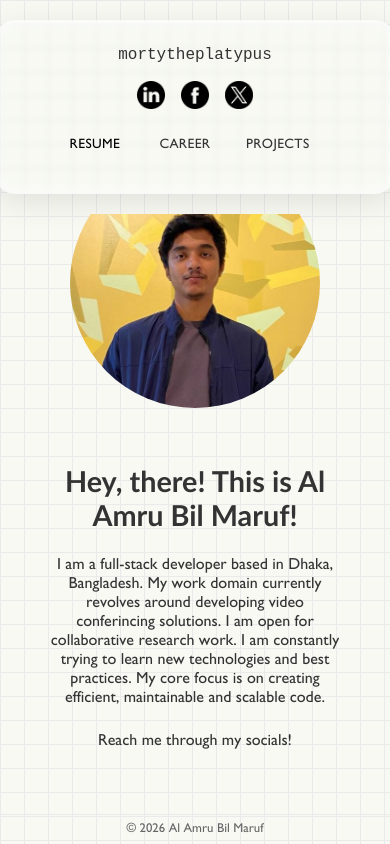
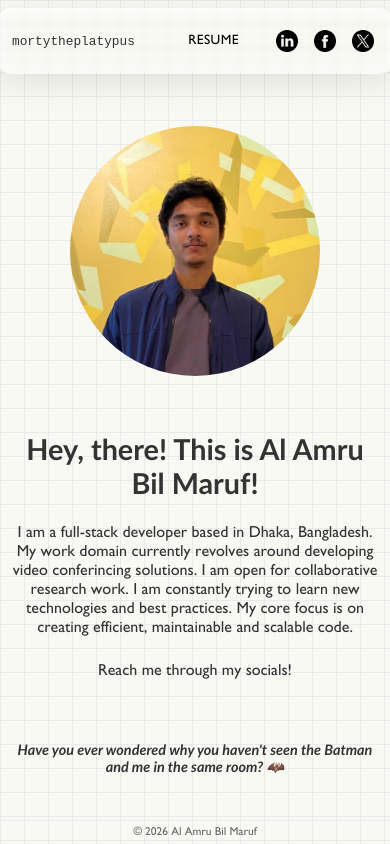
Before and after one commit to mortytheplatypus/mortytheplatypus.github.io, a React (Create React App) app: page / in a window 390 px wide. Built offline with nearby package versions, Linux system fonts and the light colour scheme.

Commit message:
add mobile view compatibility

```diff
--- a/public/index.css
+++ b/public/index.css
@@ -41,7 +41,18 @@ html, body {
     font-size: 60px;
     font-weight: 800;
     letter-spacing: 5px;
+    white-space: nowrap;
+    text-align: center;
+    padding: 0 1rem;
     opacity: 0;
     transform: translateY(40px);
     transition: 1s;
 }
+
+@media (max-width: 768px) {
+    .intro-name {
+        font-size: 36px;
+        letter-spacing: 2px;
+        padding: 0 0.75rem;
+    }
+}
--- a/src/App.css
+++ b/src/App.css
@@ -1,6 +1,7 @@
 .App {
   text-align: center;
   height: 100vh;
+  height: 100dvh;
   overflow: hidden;
   background-color: var(--primary-bg);
   background-image:
--- a/src/components/layout/body/Body.css
+++ b/src/components/layout/body/Body.css
@@ -9,3 +9,9 @@
     padding: 0 20px;
     overflow: hidden;
 }
+
+@media screen and (max-width: 768px) {
+    .root-body {
+        padding: 0 0.5rem;
+    }
+}
--- a/src/components/layout/footer/Footer.css
+++ b/src/components/layout/footer/Footer.css
@@ -1,5 +1,5 @@
 .footer {
-  width: 100vw !important;
+  width: 100%;
   margin-top: auto;
   padding: 0.5rem 0;
   background-color: transparent;
@@ -19,3 +19,13 @@
   margin: 0;
   line-height: 1;
 }
+
+@media (max-width: 768px) {
+  .footer {
+    padding: 0.35rem 0;
+  }
+
+  .footer-copyright {
+    font-size: 0.72rem;
+  }
+}
--- a/src/components/layout/navbar/Navbar.css
+++ b/src/components/layout/navbar/Navbar.css
@@ -73,35 +73,44 @@
 
 @media screen and (max-width: 768px) {
     .glass-card {
-        width: 100%;
-        height: auto;
-        flex-direction: column;
+        width: calc(100% - 1rem);
+        height: 64px;
+        margin: 0.5rem 0;
+        padding: 0 0.65rem;
+        border-radius: 14px;
+        flex-direction: row;
         align-items: center;
-        padding-bottom: 1.25rem;
+        gap: 0.5rem;
     }
 
     .hello, .tabs, .socials {
-        width: 100% !important;
         box-sizing: border-box;
     }
 
     .hello {
-        margin-top: 1.5rem;
-        font-size: 1rem;
+        width: auto !important;
+        margin-top: 0;
+        font-size: 0.8rem;
+        white-space: nowrap;
+        padding: 0 0.25rem;
     }
 
     .socials {
-        margin-top: 0.5rem;
-        order: 1;
+        width: auto !important;
+        margin-top: 0;
+        order: 3;
     }
 
     .tabs {
+        width: auto !important;
+        flex: 1;
+        min-width: 0;
         order: 2;
     }
 
     .socials img {
-        width: 28px;
-        height: 28px;
+        width: 22px;
+        height: 22px;
     }
 }
 
--- a/src/components/layout/root/Root.css
+++ b/src/components/layout/root/Root.css
@@ -1,5 +1,6 @@
 .root {
     height: 100vh;
+    height: 100dvh;
     display: flex;
     flex-direction: column;
     align-items: center;
@@ -8,6 +9,7 @@
 
 @media screen and (max-width: 768px) {
     .root {
-        padding: 0 1rem;
+        width: 100%;
+        padding: 0;
     }
 }
--- a/src/components/tabs/career/Career.css
+++ b/src/components/tabs/career/Career.css
@@ -2,7 +2,7 @@
   padding: 0;
   width: 80%;
   margin: 0 auto;
-  height: calc(85vh);
+  height: 100%;
   overflow-y: auto;
   border-radius: 15px;
   position: relative;
@@ -525,7 +525,7 @@
 
 @media (max-width: 768px) {
   .academics-container {
-    width: 95%;
+    width: 100%;
     border-radius: 12px;
   }
 
--- a/src/components/tabs/hobbies/Hobbies.css
+++ b/src/components/tabs/hobbies/Hobbies.css
@@ -2,7 +2,7 @@
   max-width: 1000px;
   margin: 0 auto;
   padding: 2rem;
-  height: calc(80vh);
+  height: 100%;
   overflow-y: auto;
 }
 
@@ -226,6 +226,10 @@
 }
 
 @media (max-width: 768px) {
+  .hobbies-container {
+    padding: 1rem;
+  }
+
   .movie-grid {
     grid-template-columns: repeat(2, 1fr);
     gap: 10px;
--- a/src/components/tabs/home/Home.css
+++ b/src/components/tabs/home/Home.css
@@ -5,6 +5,10 @@
   flex-direction: column;
   justify-content: center;
   align-items: center;
+  width: 100%;
+  height: 100%;
+  overflow-y: auto;
+  box-sizing: border-box;
 }
 
 .hero-section {
@@ -58,6 +62,10 @@ p {
 
 /* Add media query for mobile devices */
 @media screen and (max-width: 768px) {
+  .home-container {
+    padding: 1rem 0.75rem 1.5rem;
+  }
+
   .hero-section {
     flex-direction: column-reverse;
     width: 100%;
--- a/src/components/tabs/projects/Projects.css
+++ b/src/components/tabs/projects/Projects.css
@@ -3,8 +3,8 @@
   width: 80%;
   margin: 0 auto;
 
-  /* Restoring the fixed height and scroll */
-  height: 80vh;
+  /* Fill available tab area and keep internal scroll */
+  height: 100%;
   overflow-y: auto;
 
   /* Adding extra bottom padding so the cards aren't flush against the footer when fully scrolled */
@@ -151,3 +151,19 @@
 .projects-container::-webkit-scrollbar-thumb:hover {
   background: var(--secondary-text);
 }
+
+@media (max-width: 768px) {
+  .projects-container {
+    width: 100%;
+    padding: 1rem 0.5rem 2rem;
+  }
+
+  .projects-grid {
+    grid-template-columns: 1fr;
+    gap: 1rem;
+  }
+
+  .project-card {
+    padding: 1.1rem;
+  }
+}
--- a/src/components/tabs/resume/Resume.css
+++ b/src/components/tabs/resume/Resume.css
@@ -6,7 +6,7 @@
     width: 100%;
     max-width: 1200px;
     margin: 0 auto;
-    height: 80vh;
+    height: 100%;
     overflow-y: auto;
     padding-bottom: 1.5rem;
     box-sizing: border-box;
@@ -237,6 +237,10 @@
 
 /* Responsive adjustments */
 @media (max-width: 768px) {
+    .resume-container {
+        padding: 0.75rem;
+    }
+
     .resume-content {
         padding: 2rem 1.5rem;
     }
--- a/src/components/tabs/writeups/Writeups.css
+++ b/src/components/tabs/writeups/Writeups.css
@@ -4,6 +4,7 @@
 .writeups-container {
   max-width: 900px;
   width: 100%;
+  height: 100%;
   margin: 0 auto;
   padding: 3rem 3rem 4rem;
   overflow-y: auto;
@@ -286,9 +287,9 @@
 /* Mobile */
 @media (max-width: 600px) {
   .writeups-container {
-    padding: 2rem 1.25rem 3rem;
-    height: auto;
-    overflow-y: visible;
+    padding: 1rem 0.75rem 2rem;
+    height: 100%;
+    overflow-y: auto;
   }
 
   .article-card {
```
